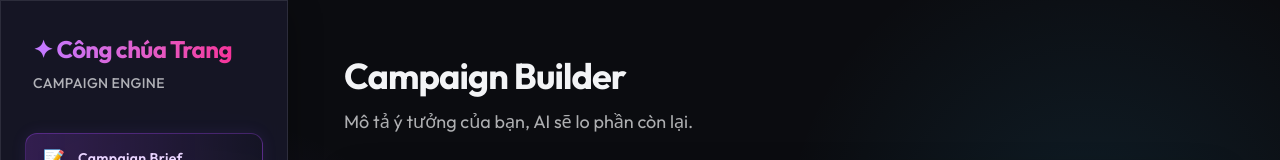
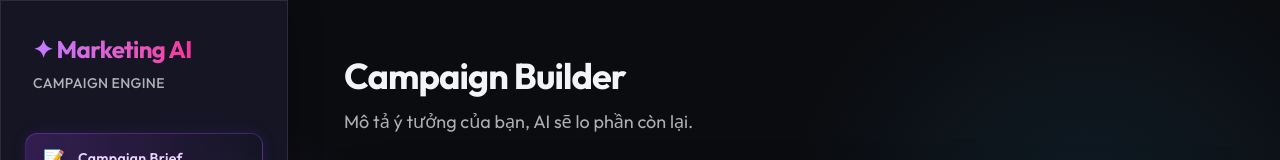
Before and after one commit to KuangKhyng/marketing-ai-agent, a React (Vite) app in the folder web/: page / in a window 1280 px wide. Shown: the top 160 px of the page. Built offline with nearby package versions, Linux system fonts and the light colour scheme.

Commit message:
brand: revert logo back to Marketing AI

```diff
--- a/web/src/components/Layout.jsx
+++ b/web/src/components/Layout.jsx
@@ -8,7 +8,7 @@ export default function Layout({ children, phase, phases, onReset }) {
         <div className="p-4 md:p-8 md:pb-4 flex flex-row items-center justify-between w-full md:w-auto">
           <div>
             <h1 className="text-xl md:text-2xl font-bold tracking-tight bg-clip-text text-transparent bg-gradient-to-r from-purple-400 to-pink-500">
-              ✦ Công chúa Trang
+              ✦ Marketing AI
             </h1>
             <p className="text-xs md:text-sm mt-0 md:mt-2 opacity-70 tracking-wide uppercase font-medium hidden md:block">
               Campaign Engine
```
